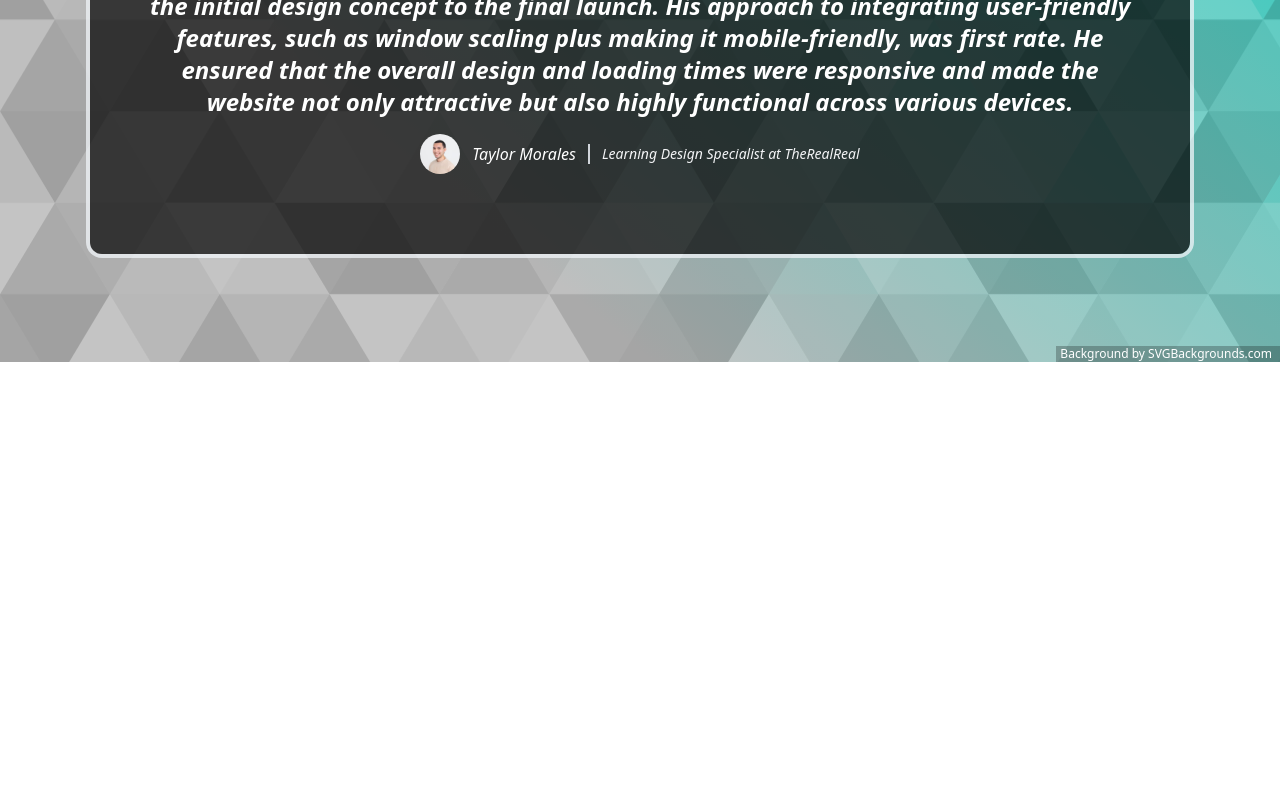
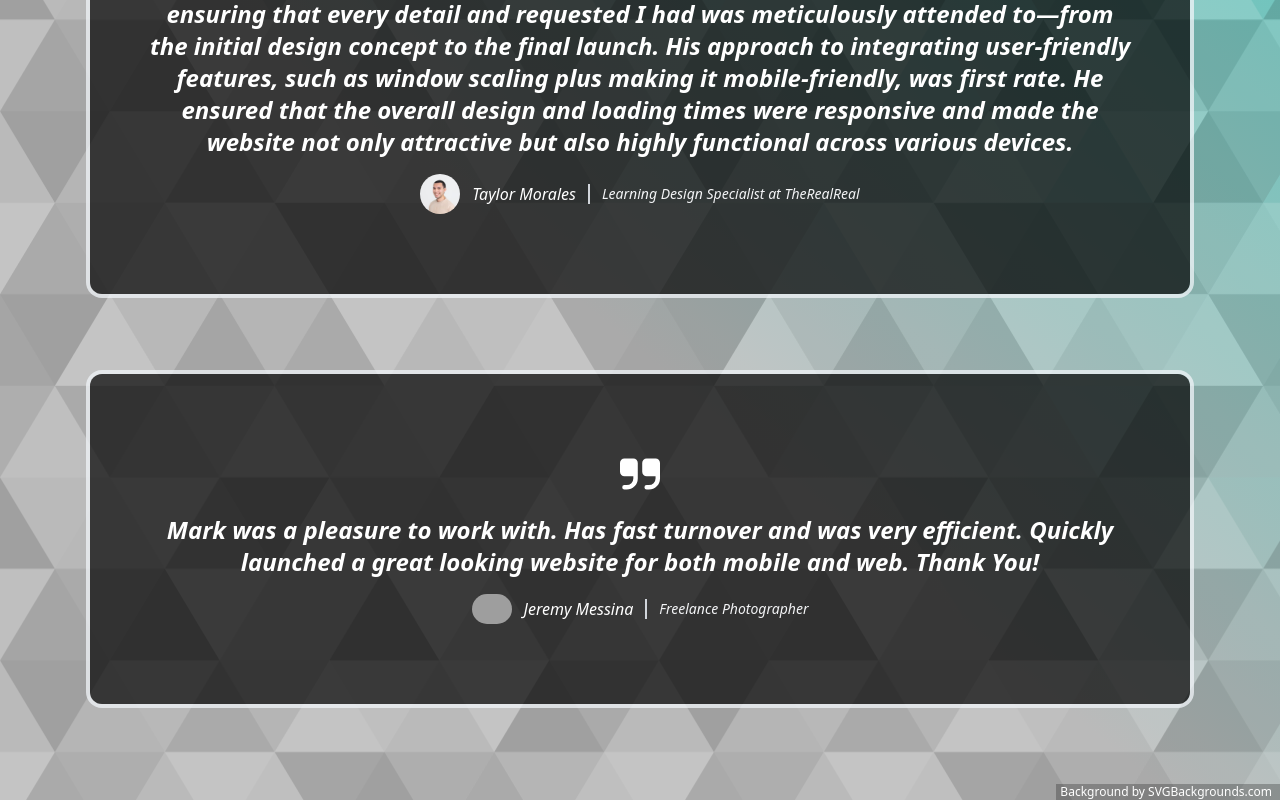
Before and after one commit to markoka101/portfolio, a React (Vite) app: page /testimonials in a window 1280 px wide. Shown: the part 438-1238 px from the top of the page. Before the commit the page ends 800 px from the top, so only its background shows below. Built offline with nearby package versions, Linux system fonts and the light colour scheme; grey boxes are pictures that could not be loaded.

Commit message:
added another testimonial

```diff
--- a/src/components/Testimonials.jsx
+++ b/src/components/Testimonials.jsx
@@ -27,7 +27,7 @@ export default function Testimonials() {
 								avatar={test.icon}
 								profession={test.profession}
 								review={test.review}
-								customStyles="w-11/12"
+								customStyles="w-11/12 my-10"
 								avatarAlt={test.alt}
 							/>
 						);
--- a/src/data/TestimonialData.js
+++ b/src/data/TestimonialData.js
@@ -1,4 +1,5 @@
 import taylorAvatar from '../assets/taylor-avatar.jpg';
+import jeremyAvatar from '../assets/jeremy-pic-avatar.jpg';
 
 export const testimonials = [
 	{
@@ -17,5 +18,13 @@ export const testimonials = [
                                 mobile-friendly, was first rate. He ensured that the overall design and loading
                                 times were responsive and made the website not only attractive but also highly
                                 functional across various devices.`
+	},
+	{
+		name: 'Jeremy Messina',
+		profession: 'Freelance Photographer',
+		icon: jeremyAvatar,
+		alt: 'Picture of Jeremy Messina',
+		review: `Mark was a pleasure to work with. Has fast turnover and was very efficient.
+                Quickly launched a great looking website for both mobile and web. Thank You!`
 	}
 ];
```
